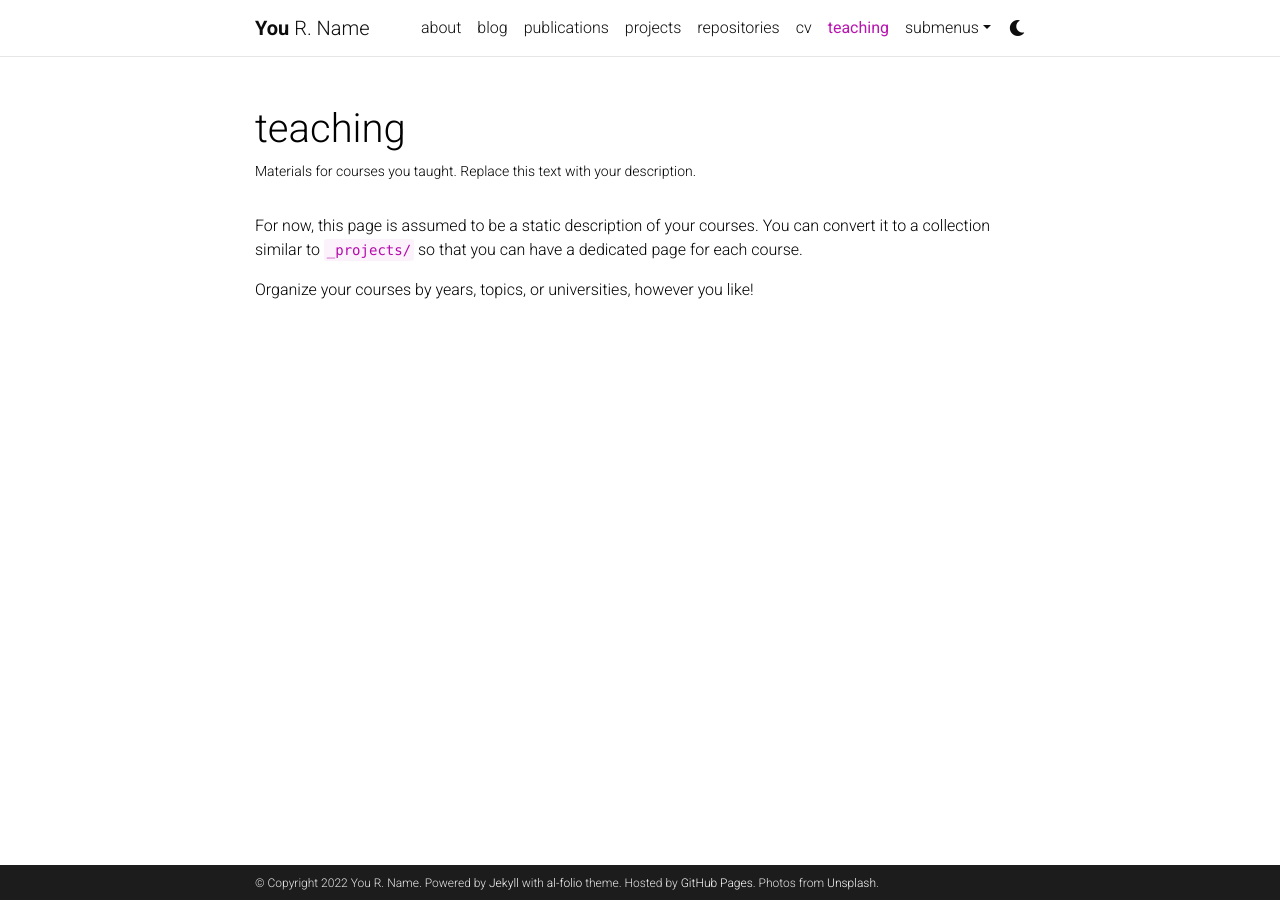
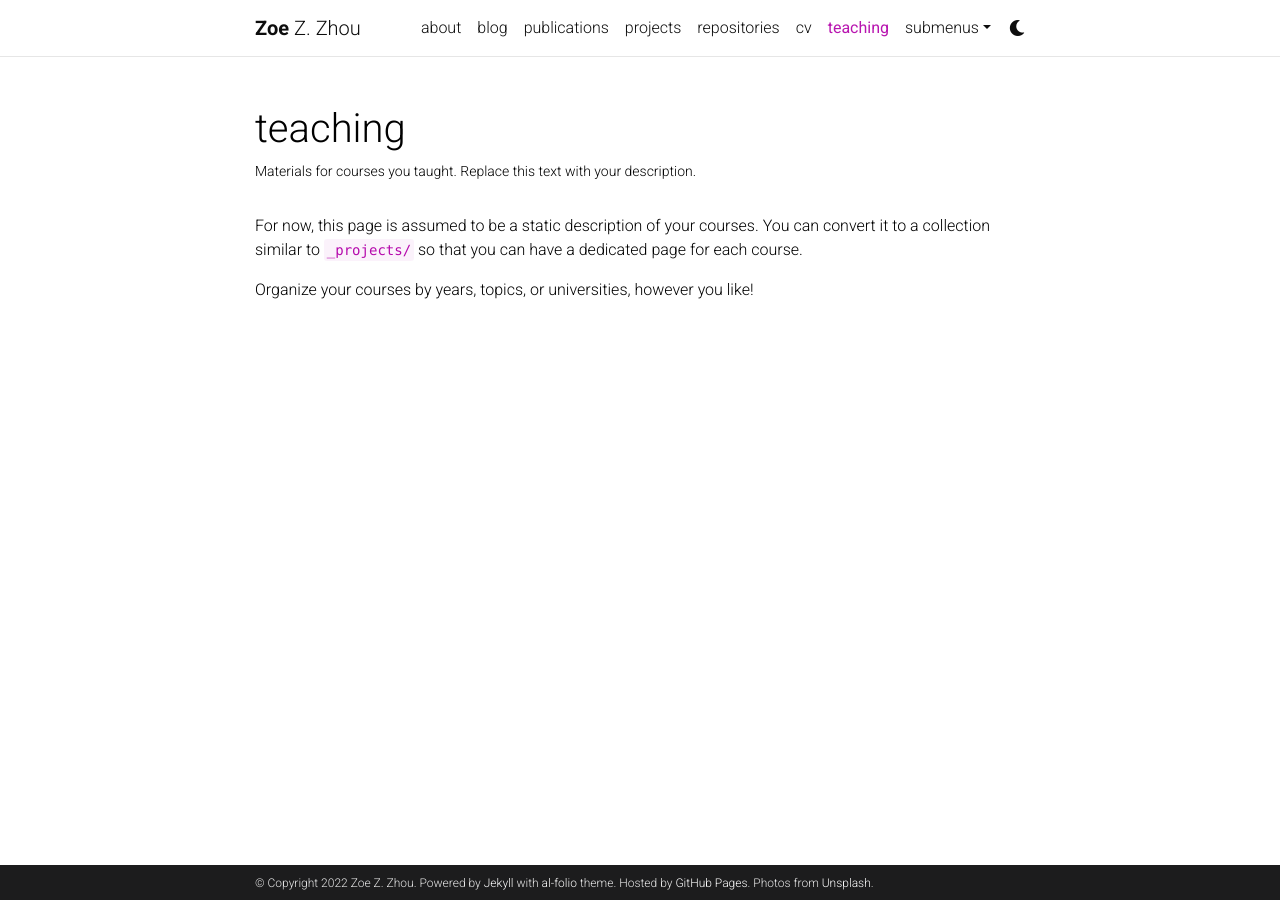
Before and after one commit to Zoewhat/Zoewhat.github.io, a Jekyll site: the page built from _pages/teaching.md, in a window 1280 px wide. Built offline with Jekyll 4.4.1, drawn with Linux system fonts in a browser that asks for light colours; comment, search, counter and statistics services are not loaded; a style sheet for code colours, icons or effects is not loaded.

Commit message:
Update _config.yml

```diff
--- a/_config.yml
+++ b/_config.yml
@@ -3,9 +3,9 @@
 # -----------------------------------------------------------------------------
 
 title: blank # the website title (if blank, full name will be used instead)
-first_name: You
-middle_name: R.
-last_name: Name
+first_name: Zoe
+middle_name: Z.
+last_name: Zhou
 email: you@example.com
 description: > # the ">" symbol means to ignore newlines until "footer_text:"
   A simple, whitespace theme for academics. Based on [*folio](https://github.com/bogoli/-folio) design.
@@ -18,8 +18,8 @@
 lang: en # the language of your site (for example: en, fr, cn, ru, etc.)
 icon: ⚛️  # the emoji used as the favicon (alternatively, provide image name in /assets/img/)
 
-url: https://alshedivat.github.io # the base hostname & protocol for your site
-baseurl: /al-folio # the subpath of your site, e.g. /blog/
+url: https://zoewhat.github.io # the base hostname & protocol for your site
+baseurl:  # the subpath of your site, e.g. /blog/
 last_updated: false # set to true if you want to display last updated in the footer
 impressum_path:  # set to path to include impressum link in the footer, use the same path as permalink in a page, helps to conform with EU GDPR
 
```
